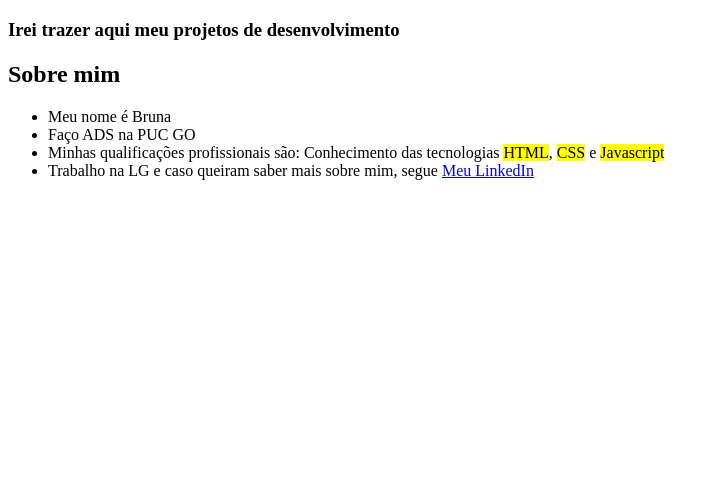
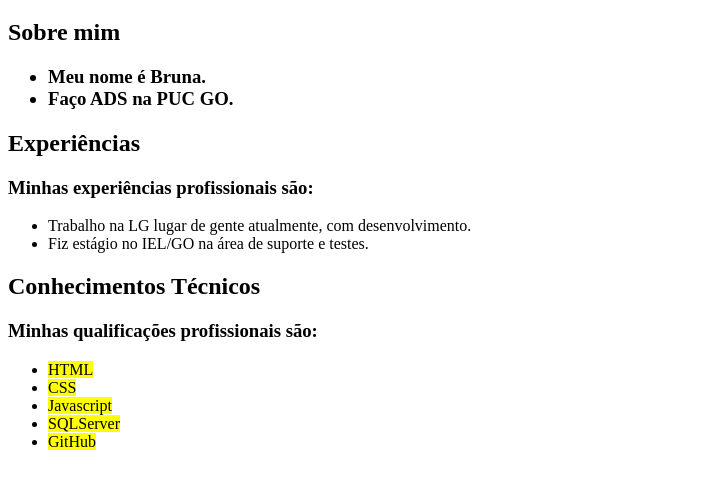
Before and after one commit to devBruna/ElasNaTech, a plain HTML site: page Curriculum/index.html in a window 1280 px wide. Shown: the part 61-550 px from the top of the page, without its empty margins (0-719 px from the left). Drawn offline with Linux system fonts and the light colour scheme.

Commit message:
Atualização HTML

```diff
--- a/Curriculum/index.html
+++ b/Curriculum/index.html
@@ -11,14 +11,33 @@
 </head>
 <body>
     <h1>Curriculum Vitae</h1>
-    <h3>Irei trazer aqui meu projetos de desenvolvimento</h2>
-        <h2><strong>Sobre mim</strong> </h2>
-        <ul>
-            <li>Meu nome é Bruna</li>
-            <li>Faço ADS na PUC GO</li>
-            <li>Minhas qualificações profissionais são: Conhecimento das tecnologias <mark>HTML</mark>, <mark>CSS</mark> e <mark>Javascript</mark> </li>
-            <li>Trabalho na LG e caso queiram saber mais sobre mim, segue <a href="https://www.linkedin.com/in/bruna-jribeiro/" target="_blank">Meu LinkedIn</a> </li>
-        </ul>
+
+        <h2><strong>Sobre mim</strong>
+            <h3>
+                <ul>
+                    <li>Meu nome é Bruna.</li>
+                    <li>Faço ADS na PUC GO.</li>
+                </ul>
+            </h3>
+        </h2>
+        <h2><strong>Experiências</strong>
+            <h3>Minhas experiências profissionais são:</h3>
+            <ul>
+                <li>Trabalho na LG lugar de gente atualmente, com desenvolvimento.</li>
+                <li>Fiz estágio no IEL/GO na área de suporte e testes.</li>
+            </ul>
+        </h2>
+
+        <h2><strong>Conhecimentos Técnicos</strong>
+            <h3>Minhas qualificações profissionais são:</h3>
+            <ul>
+                <li><mark>HTML</mark></li>
+                <li><mark>CSS</mark></li>
+                <li><mark>Javascript</mark></li>
+                <li><mark>SQLServer</mark></li>
+                <li><mark>GitHub</mark></li>
+            </ul>
+        </h2>
 
 </body>
 <footer>
```
